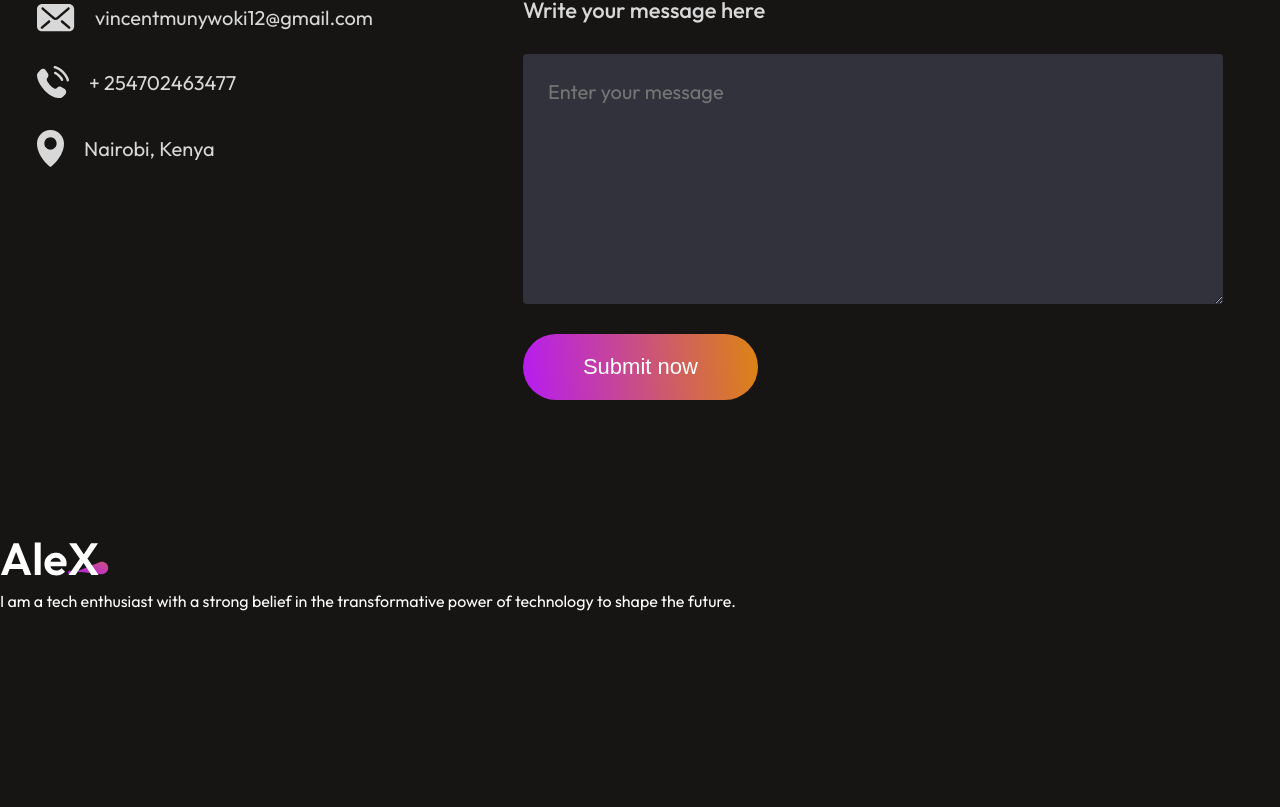
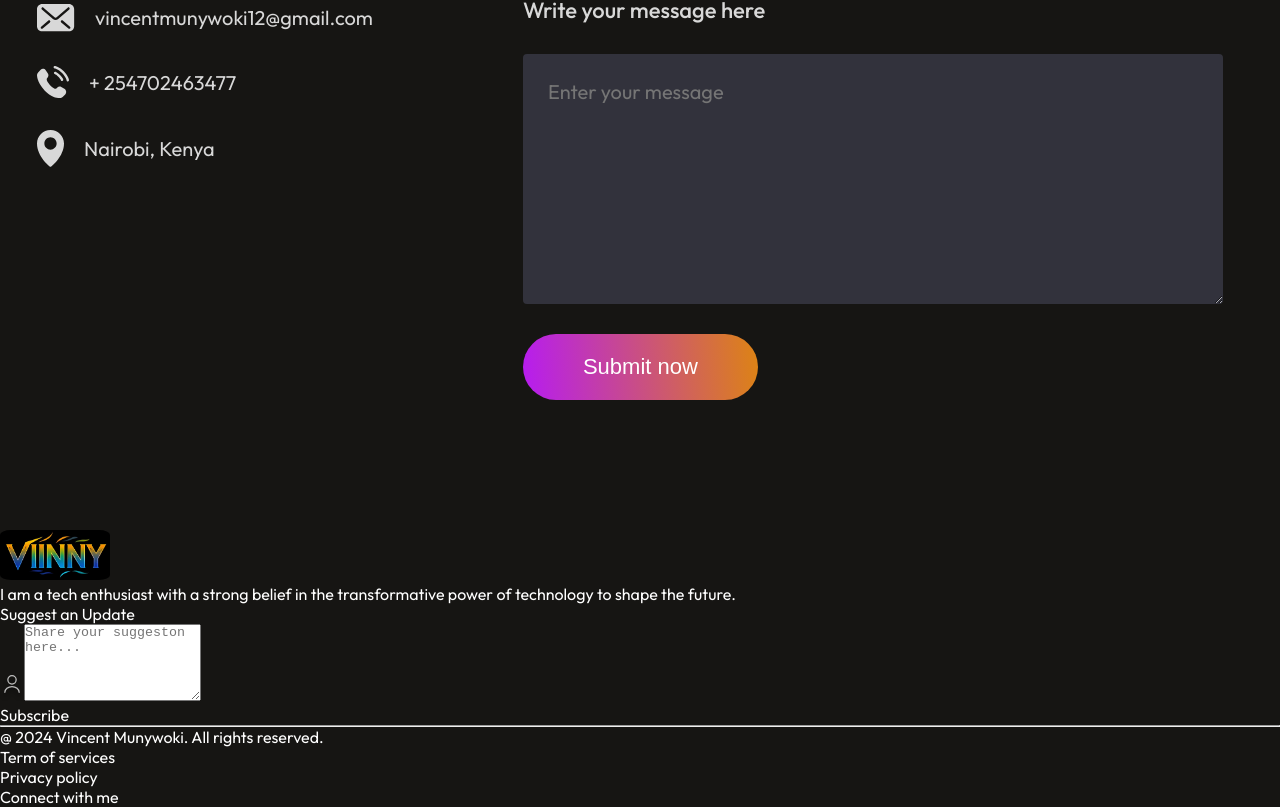
Before and after one commit to vincentMunywoki/my-portfolio, a React (Vite) app: page / in a window 1280 px wide. Shown: the part 5509-6316 px from the top of the page. Before the commit the page ends 6120 px from the top, so only its background shows below. Built offline with nearby package versions, Linux system fonts and the light colour scheme.

Commit message:
footer-update

```diff
--- a/src/Components/Footer/Footer.css
+++ b/src/Components/Footer/Footer.css
@@ -0,0 +1,6 @@
+.footer-top-left img {
+    width: 110px; /* Adjust the size as needed */
+    height: 50px; /* Make height the same as width to keep it circular */
+    border-radius: 10%; /* Rounds the image */
+    /*object-fit: cover; /* Ensures the image fills the circle shape */
+}
--- a/src/Components/Footer/Footer.jsx
+++ b/src/Components/Footer/Footer.jsx
@@ -1,14 +1,32 @@
 import React from 'react'
 import './Footer.css'
-import footer_logo from '../../assets/footer_logo.svg'
+import logo from "../../assets/logo.png";
+import user_icon from '../../assets/user_icon.svg'
 
 const Footer = () => {
   return (
     <div className='footer'>
         <div className="footer-top">
             <div className="footer-top-left">
-                <img src={footer_logo }alt="" />
+                <img src={logo }alt="" />
                 <p>I am a tech enthusiast with a strong belief in the transformative power of technology to shape the future. </p>
+            </div>
+            <div className="footer-top-right">
+                <div className="footer-email-input">
+                    <p>Suggest an Update</p>
+                    <img src={user_icon} alt="" />
+                    <textarea name="text" rows="5" placeholder='Share your suggeston here...'></textarea>
+                </div>
+                <div className="foter-subscribe">Subscribe</div>
+            </div>
+        </div>
+        <hr />
+        <div className="footer-bottom">
+            <p className="footer-bottom-left">@ 2024 Vincent Munywoki. All rights reserved.</p>
+            <div className="footer-bottom-right">
+                <p>Term of services</p>
+                <p>Privacy policy</p>
+                <p>Connect with me</p>
             </div>
         </div>
     </div>
```
